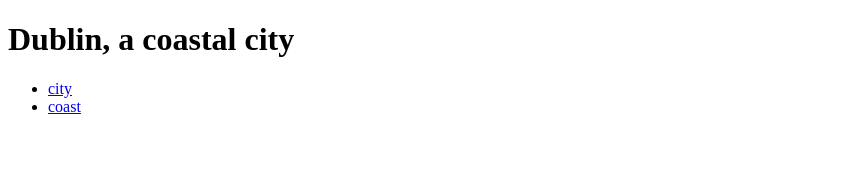
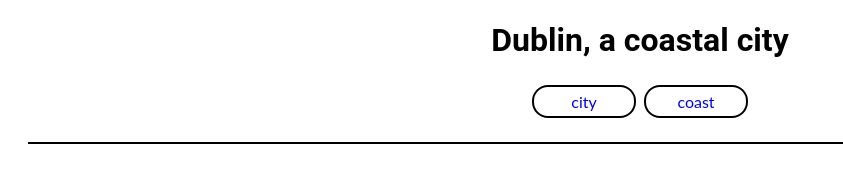
Before and after one commit to benschaf/ci-bs-test-template, a plain HTML site: page index.html in a window 1280 px wide. Shown: the whole page, without its empty margins (0-843 px from the left). Drawn offline with Linux system fonts and the light colour scheme.

Commit message:
feat: styled both html pages

```diff
--- /dev/null
+++ b/assets/css/style.css
@@ -0,0 +1,48 @@
+ul {
+    list-style-type: none;
+    margin: 0;
+    padding: 0;
+}
+
+a {
+    border: 2px solid black;
+    border-radius: 50%;
+    width: 5rem;
+    padding: 5px 10px;
+    text-align: center;
+    text-decoration: none;
+    display: inline-block;
+    margin: 4px 2px;
+    border-radius: 16px;
+    font-family: Lato;
+}
+
+li {
+    display: inline;
+}
+
+nav {
+    text-align: center;
+    border-bottom: 2px solid black;
+    margin: 0px 20px 20px 20px;
+    padding-bottom: 20px;
+}
+
+img {
+    border: 2px solid black;
+    max-width: 60%;
+    padding: 10px;
+    display: block;
+    margin-left: auto;
+    margin-right: auto;
+
+}
+
+h1 {
+    font-family: Roboto, sans-serif;
+    text-align: center;
+}
+
+figure {
+    margin-top: 40px;
+}
--- a/index.html
+++ b/index.html
@@ -1,9 +1,10 @@
 <!DOCTYPE html>
 <html lang="en">
   <head>
-    <meta charset="UTF-8">
-    <meta http-equiv="X-UA-Compatible" content="IE=edge">
-    <meta name="viewport" content="width=device-width, initial-scale=1.0">
+    <meta charset="UTF-8" />
+    <meta http-equiv="X-UA-Compatible" content="IE=edge" />
+    <meta name="viewport" content="width=device-width, initial-scale=1.0" />
+    <link rel="stylesheet" href="assets/css/style.css" />
     <title>Dublin</title>
   </head>
   <body>
```
Lines whose indentation alone changed are shown as unchanged.
